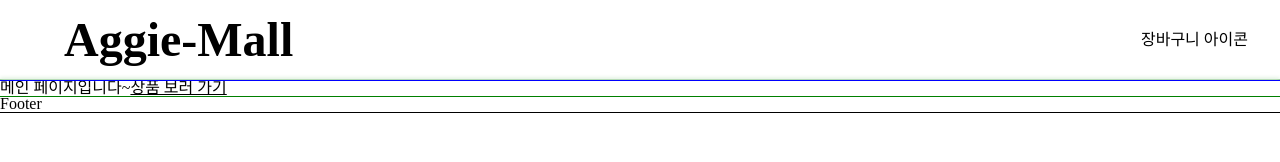
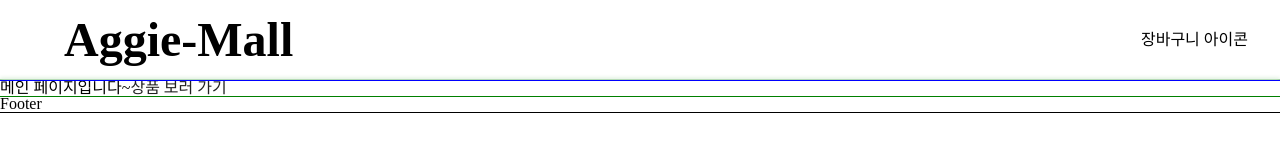
Before and after one commit to aggie97/e-aggiemall, a Next.js app: page / in a window 1280 px wide. Shown: the top 162 px of the page. Built offline with nearby package versions, Linux system fonts and the light colour scheme; no server answers.

Commit message:
💄 [Publishing]: img와 a 태그 초기 css 변경
img
  - 이미지 height를 맞추기 위해 vertical-align bottom 적용

a
  - anchor 기본 색상 삭제 및 hover 시에만 underline 적용

```diff
--- a/styles/reset.css
+++ b/styles/reset.css
@@ -86,6 +86,9 @@ video {
   font: inherit;
   vertical-align: baseline;
 }
+img {
+  vertical-align: bottom;
+}
 /* HTML5 display-role reset for older browsers */
 article,
 aside,
@@ -124,7 +127,11 @@ table {
   border-spacing: 0;
 }
 
-* {
-  background-color: #fff;
-  color: #000;
+a {
+  text-decoration: none;
+  color: #222;
 }
+
+a:hover {
+  text-decoration: underline;
+}
```
